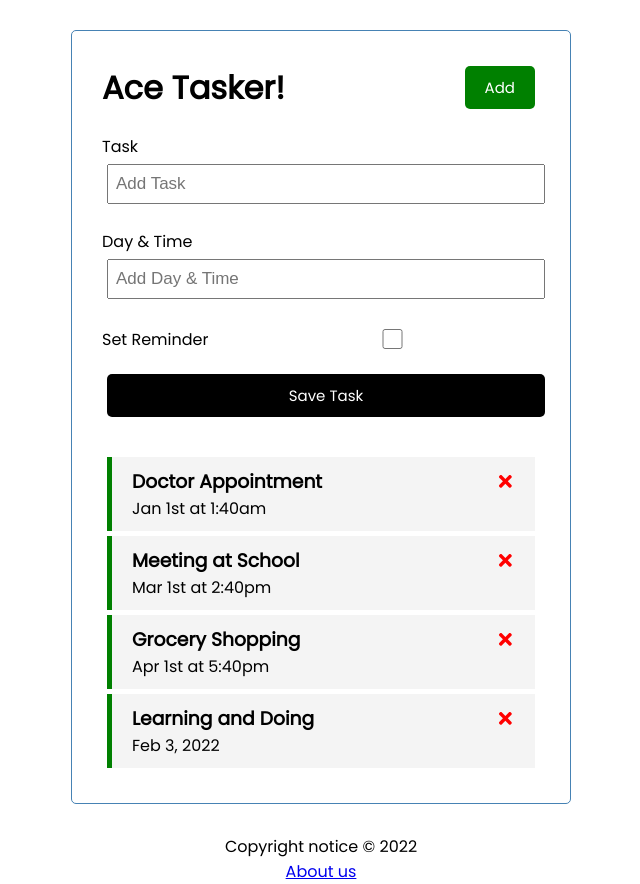
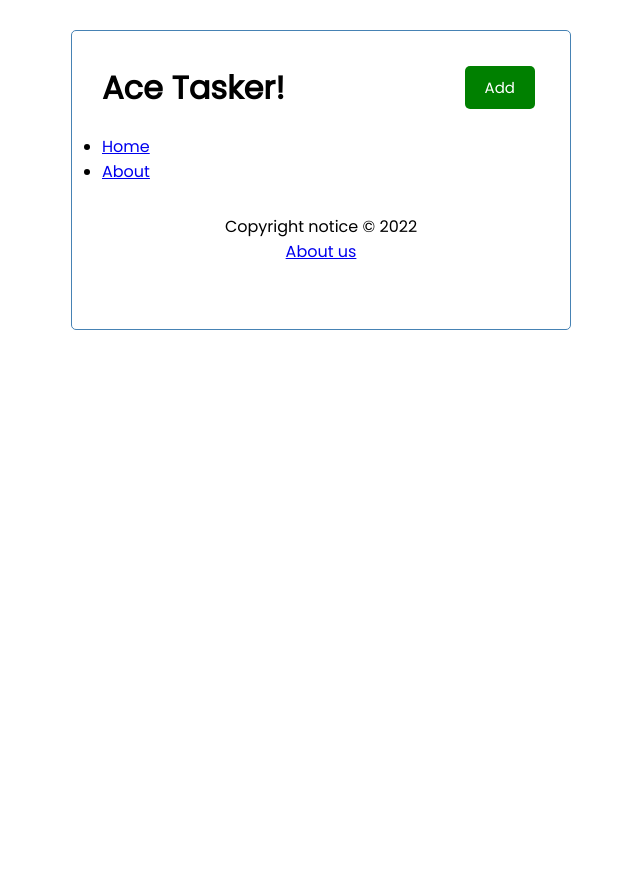
Before and after one commit to suthaharan/react-traverse-2021, a React (Create React App) app in the folder task-tracker/: page / in a window 1280 px wide. Shown: the whole page, without its empty margins (319-959 px from the left). After the commit the page ends 800 px from the top, so only its background shows below. Built offline with nearby package versions, Linux system fonts and the light colour scheme; data requests are answered from the project's data file.

Commit message:
adding in router 6 support

```diff
--- a/task-tracker/db.json
+++ b/task-tracker/db.json
@@ -10,7 +10,7 @@
       "id": 2,
       "text": "Meeting at School",
       "day": "Mar 1st at 2:40pm",
-      "reminder": true
+      "reminder": false
     },
     {
       "id": 3,
--- a/task-tracker/src/App.js
+++ b/task-tracker/src/App.js
@@ -4,7 +4,7 @@ import Tasks from './components/Tasks'
 import AddTask from './components/AddTask'
 import About from './components/About'
 import Footer from './components/Footer'
-import {BrowserRouter as Router, Routes, Route} from 'react-router-dom'
+import {BrowserRouter as Router, Routes, Route, Link} from 'react-router-dom'
 
 const App = () => {
   const appTitle = "Ace Tasker!";
@@ -105,25 +105,29 @@ const toggleReminder = async (id) => {
 function Home(){
   return (
           <>
-          <Header title={appTitle} onAddClick={() => setShowAddTask(!showAddTask)} showAdd={showAddTask} />
-            { showAddTask && <AddTask onAdd={addTask} /> }
+           { showAddTask && <AddTask onAdd={addTask} /> }
             {tasks.length > 0 ?
               <Tasks tasks={tasks} onDelete={deleteTask} onToggle={toggleReminder}/>
               : ( 'No Tasks To Show!' )}
           </>
-
   )
 }
 
   return (
     <Router>
       <div className="container">
+      <Header title={appTitle} onAddClick={() => setShowAddTask(!showAddTask)} showAdd={showAddTask} />
+      <ul>
+        <li><Link to="/home">Home</Link></li>
+        <li><Link to="/about">About</Link></li>
+      </ul>
         <Routes>
-            <Route exact path="/" element={<Home />} />
-            <Route exact path="/about" element={<About />} />
+            <Route path="home" element={<Home />} />
+            <Route path="about" element={<About />} />
         </Routes>
+
+      <Footer />
       </div>
-      <Footer />
     </Router>
   );
 }
--- a/task-tracker/src/components/About.js
+++ b/task-tracker/src/components/About.js
@@ -1,10 +1,11 @@
 import React from 'react';
+import { Link} from 'react-router-dom';
 
 const About = () => {
     return (
       <div>
         <h4>About us</h4>
-      <a href='/'>Go Back</a>
+        <Link to='/home'>Go Home</Link>
       </div>
       )
   };
--- a/task-tracker/src/components/Footer.js
+++ b/task-tracker/src/components/Footer.js
@@ -1,10 +1,11 @@
 import React from 'react';
+import { Link} from 'react-router-dom';
 
 const Footer = () => {
     return (
     <footer>
       <p>Copyright notice &copy; 2022</p>
-      <a href="/about">About us</a>
+        <Link to="/about">About us</Link>
     </footer>
     )
 };
```
Also changed, not shown: 1 other file (tests, documents, lock files or other folders). Lines whose indentation alone changed are shown as unchanged.
